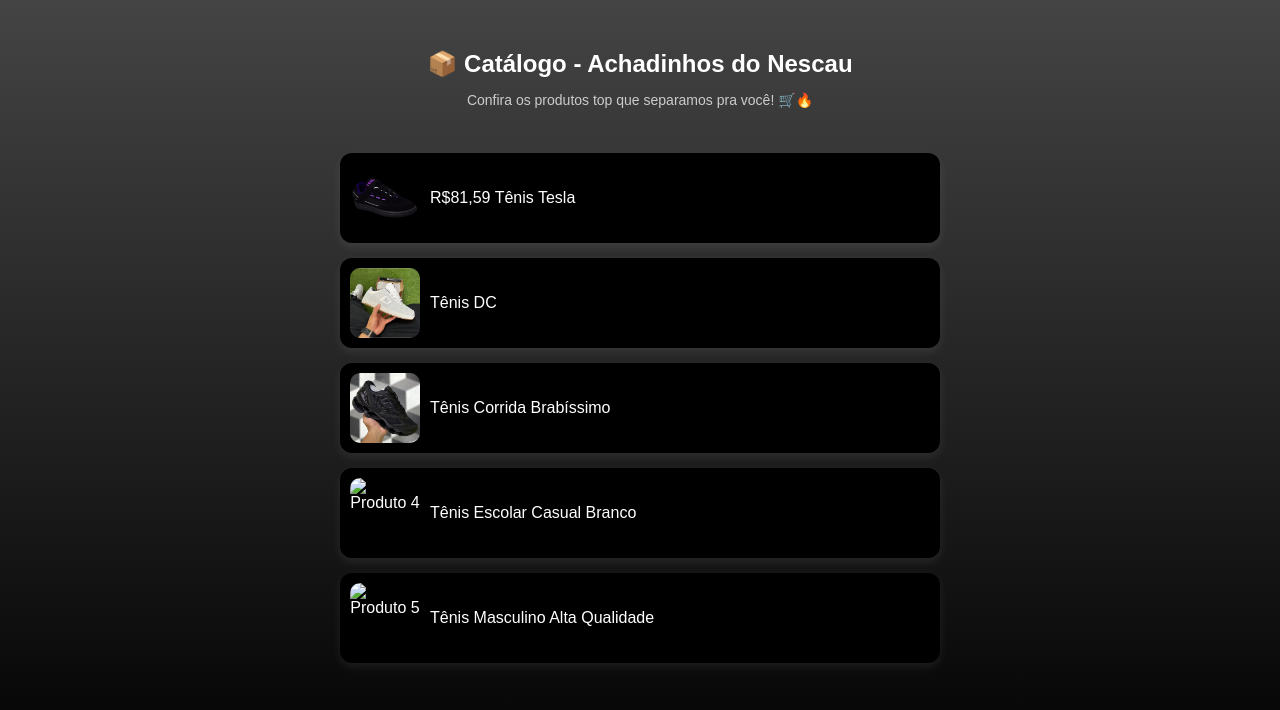
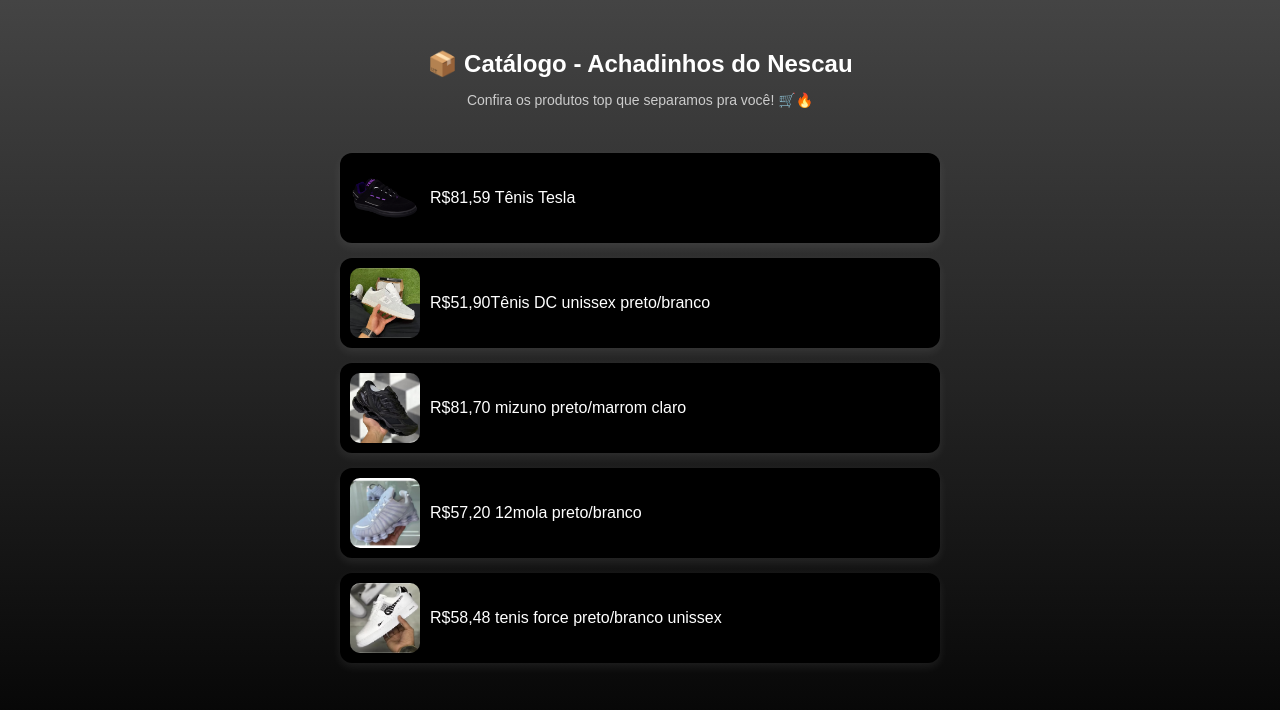
Before and after one commit to nescauzin777/produtos-, a plain HTML site: page Index.html in a window 1280 px wide. Drawn offline with Linux system fonts and the light colour scheme.

Commit message:
Update Index.html

```diff
--- a/Index.html
+++ b/Index.html
@@ -74,22 +74,22 @@ p {
 
 <a href="https://s.shopee.com.br/1BAizb1iBz" class="product-item">
   <img src="dc.png" alt="Produto 2" class="product-img">
-  <div class="product-name">Tênis DC</div>
+  <div class="product-name"> R$51,90Tênis DC unissex preto/branco</div>
 </a>
 
-<a href="https://collshp.com/tenis3" class="product-item">
+<a href="https://s.shopee.com.br/40UuNkXUZT" class="product-item">
   <img src="mizuno.png" alt="Produto 3" class="product-img">
-  <div class="product-name">Tênis Corrida Brabíssimo</div>
+  <div class="product-name">R$81,70 mizuno preto/marrom claro</div>
 </a>
 
-<a href="https://collshp.com/tenis4" class="product-item">
-  <img src="img4.jpg" alt="Produto 4" class="product-img">
-  <div class="product-name">Tênis Escolar Casual Branco</div>
+<a href="https://s.shopee.com.br/5VJiAfsTIL" class="product-item">
+  <img src="12mola.png" alt="Produto 4" class="product-img">
+  <div class="product-name">R$57,20 12mola preto/branco</div>
 </a>
 
-<a href="https://collshp.com/tenis5" class="product-item">
-  <img src="img5.jpg" alt="Produto 5" class="product-img">
-  <div class="product-name">Tênis Masculino Alta Qualidade</div>
+<a href="https://s.shopee.com.br/8paA92VK4m" class="product-item">
+  <img src="force.png" alt="Produto 5" class="product-img">
+  <div class="product-name">R$58,48 tenis force preto/branco unissex </div>
 </a>
 
   </div>
```
